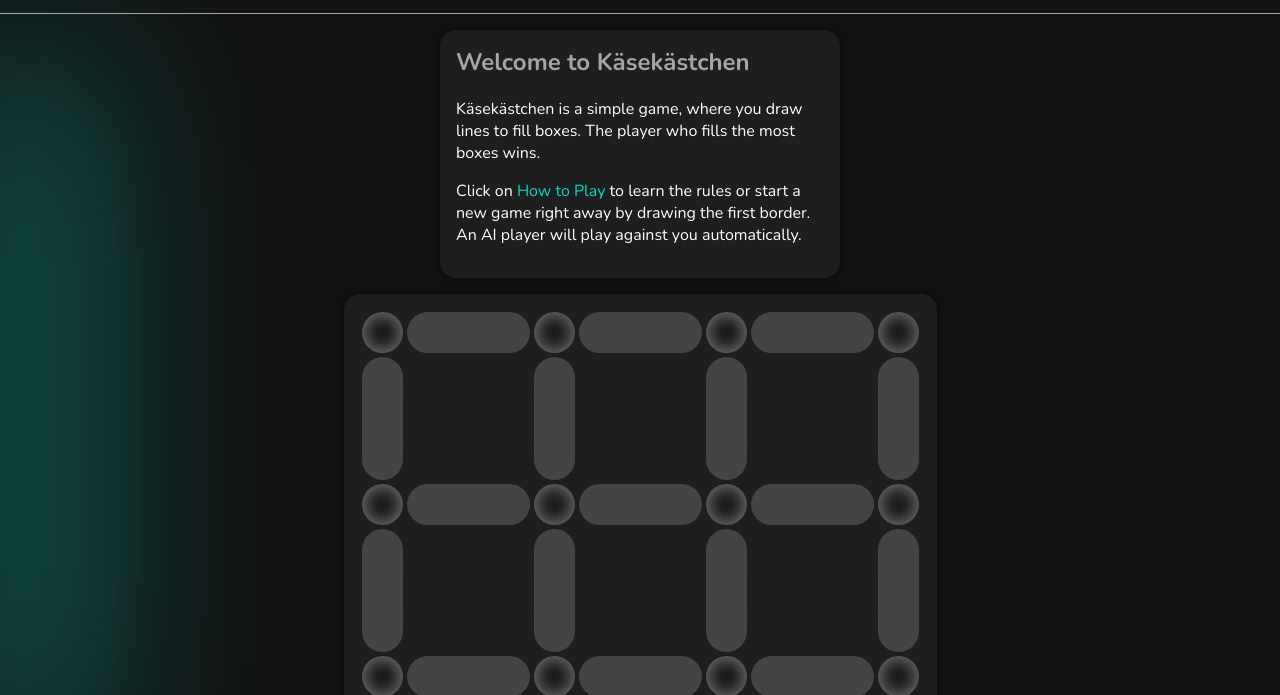
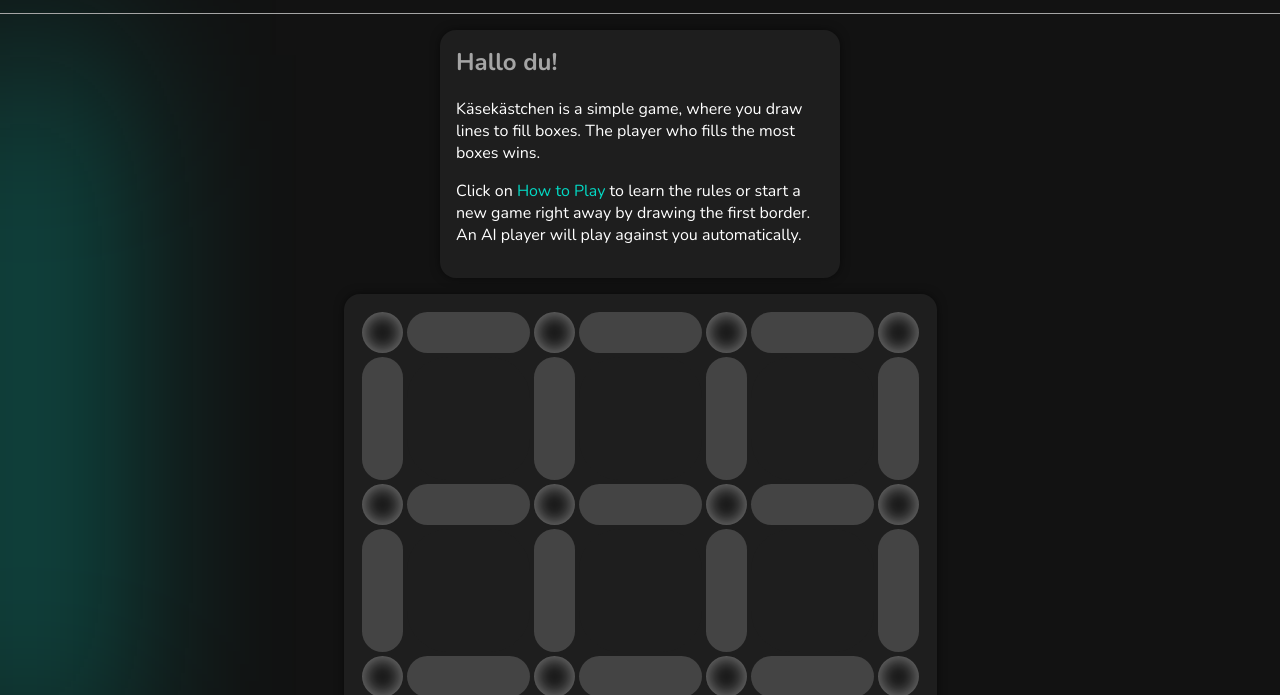
Before and after one commit to benschaf/kaesekaestchen, a plain HTML site: page index.html in a window 1280 px wide. Shown: the part 105-800 px from the top of the page. Drawn offline with nearby package versions, Linux system fonts and the light colour scheme.

Commit message:
feat: write welcome message in german

```diff
--- a/index.html
+++ b/index.html
@@ -34,7 +34,7 @@
 
     <main>
         <div id="welcome-message" class="card">
-            <h2>Welcome to Käsekästchen</h2>
+            <h2>Hallo du!</h2>
             <p>Käsekästchen is a simple game, where you draw lines to fill boxes. The player who fills the most boxes
                 wins.</p>
             <p>Click on <a href="#instructions">How to Play</a> to learn the rules or start a new game right away by drawing the first border. An AI player will play against you automatically.</p>
```
